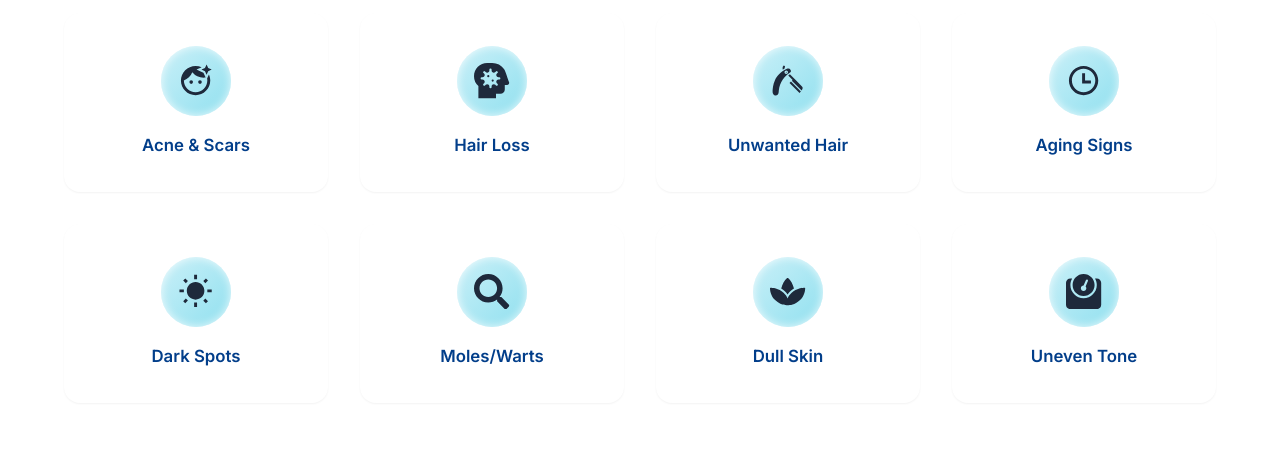
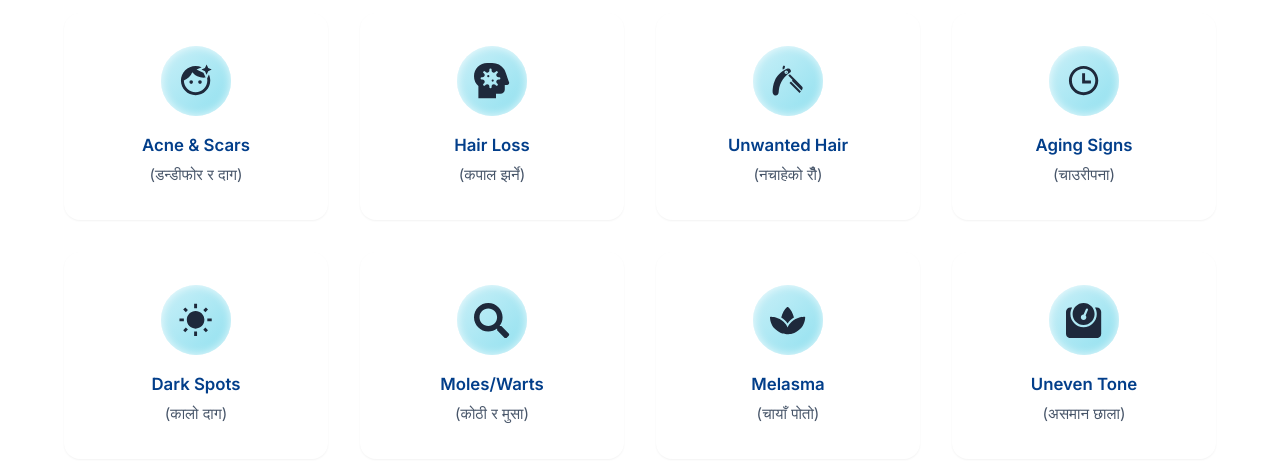
Before and after one commit to iam-neo/Nepalgunj-Skin-Center, a React (Vite) app: page / in a window 1280 px wide. Shown: the part 1040-1516 px from the top of the page. Built offline with nearby package versions, Linux system fonts and the light colour scheme; the HTML template or start-up script is replaced by a standard one.

Commit message:
Update Concerns section: Add Nepali translation subtitles

```diff
--- a/src/data/services.jsx
+++ b/src/data/services.jsx
@@ -280,12 +280,12 @@ export const services = [
 
 // Updated concerns mapping to new service IDs
 export const concerns = [
-    { icon: <MdFaceRetouchingNatural />, title: 'Acne & Scars', link: '/services/acne-treatment' },
-    { icon: <FaHeadSideVirus />, title: 'Hair Loss', link: '/services/hair-transplant' },
-    { icon: <GiRazor />, title: 'Unwanted Hair', link: '/services/laser-hair-reduction' },
-    { icon: <RiTimeLine />, title: 'Aging Signs', link: '/services/botox-fillers' }, // or anti-aging
-    { icon: <MdWbSunny />, title: 'Dark Spots', link: '/services/laser-skin-whitening' },
-    { icon: <FaSearch />, title: 'Moles/Warts', link: '/services/mole-wart-removal' },
-    { icon: <FaSpa />, title: 'Dull Skin', link: '/services/hydrafacial' },
-    { icon: <FaWeight />, title: 'Uneven Tone', link: '/services/laser-skin-resurfacing' }
+    { icon: <MdFaceRetouchingNatural />, title: 'Acne & Scars', subtitle: '(डन्डीफोर र दाग)', link: '/services/acne-treatment' },
+    { icon: <FaHeadSideVirus />, title: 'Hair Loss', subtitle: '(कपाल झर्ने)', link: '/services/hair-transplant' },
+    { icon: <GiRazor />, title: 'Unwanted Hair', subtitle: '(नचाहेको रौँ)', link: '/services/laser-hair-reduction' },
+    { icon: <RiTimeLine />, title: 'Aging Signs', subtitle: '(चाउरीपना)', link: '/services/botox-fillers' }, // or anti-aging
+    { icon: <MdWbSunny />, title: 'Dark Spots', subtitle: '(कालो दाग)', link: '/services/laser-skin-whitening' },
+    { icon: <FaSearch />, title: 'Moles/Warts', subtitle: '(कोठी र मुसा)', link: '/services/mole-wart-removal' },
+    { icon: <FaSpa />, title: 'Melasma', subtitle: '(चायाँ पोतो)', link: '/services/hydrafacial' },
+    { icon: <FaWeight />, title: 'Uneven Tone', subtitle: '(असमान छाला)', link: '/services/laser-skin-resurfacing' }
 ];
--- a/src/pages/Home.jsx
+++ b/src/pages/Home.jsx
@@ -21,7 +21,19 @@ const Home = () => {
                         {concerns.map((concern, index) => (
                             <Link key={index} to={concern.link} className="concern-item">
                                 <span className="concern-icon">{concern.icon}</span>
-                                <span className="concern-title">{concern.title}</span>
+                                <div style={{ display: 'flex', flexDirection: 'column', alignItems: 'center' }}>
+                                    <span className="concern-title">{concern.title}</span>
+                                    {concern.subtitle && (
+                                        <span style={{
+                                            fontSize: '0.95rem',
+                                            color: 'var(--text-secondary)',
+                                            fontWeight: '400',
+                                            marginTop: '0.25rem'
+                                        }}>
+                                            {concern.subtitle}
+                                        </span>
+                                    )}
+                                </div>
                             </Link>
                         ))}
                     </div>
```
